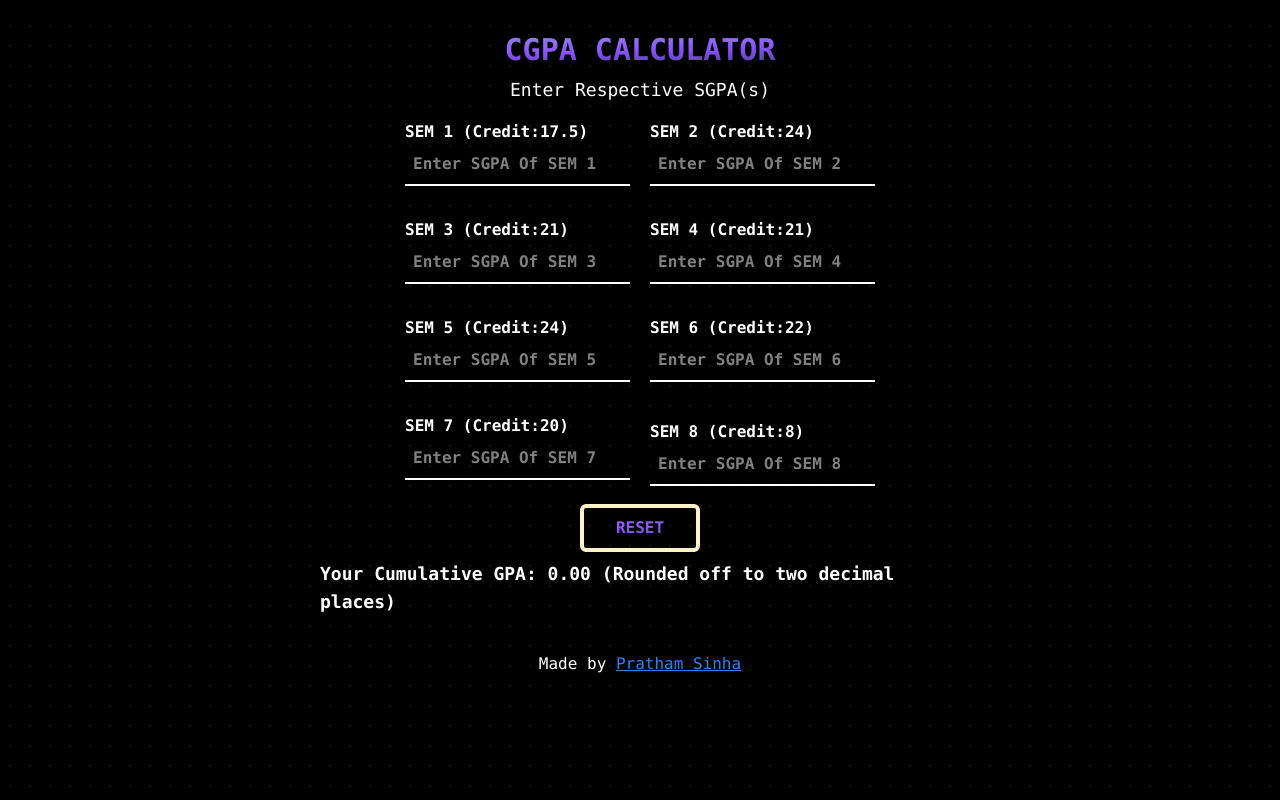
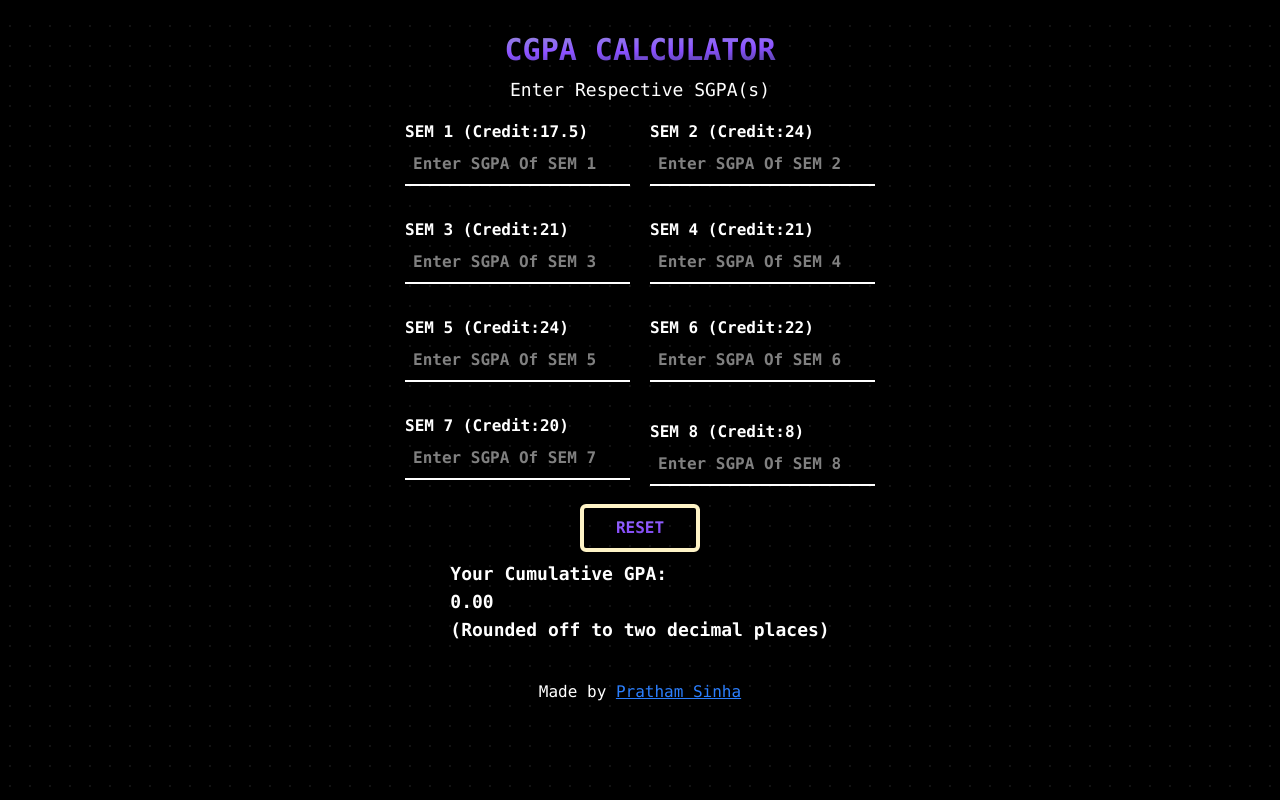
Before and after one commit to pratham-sinha/CGPA-CALC, a React (Vite) app: page / in a window 1280 px wide. Both pictures are taken after a click on the button "Show CGPA". Built offline with nearby package versions, Linux system fonts and the light colour scheme.

Commit message:
Update DataForm.jsx

```diff
--- a/src/components/DataForm.jsx
+++ b/src/components/DataForm.jsx
@@ -106,7 +106,7 @@ function DataForm() {
 
          <div className="flex justify-center items-center ">
         {showCGPA && (
-          <div className="text-white text-lg  font-semibold font-mono mt-2">
+          <div className="text-white text-lg  font-semibold font-mono mt-2 flex flex-col">
 
             Your Cumulative GPA:{" "}
             <span className="text-600">{weightedAverage.toFixed(2)}</span>
```
